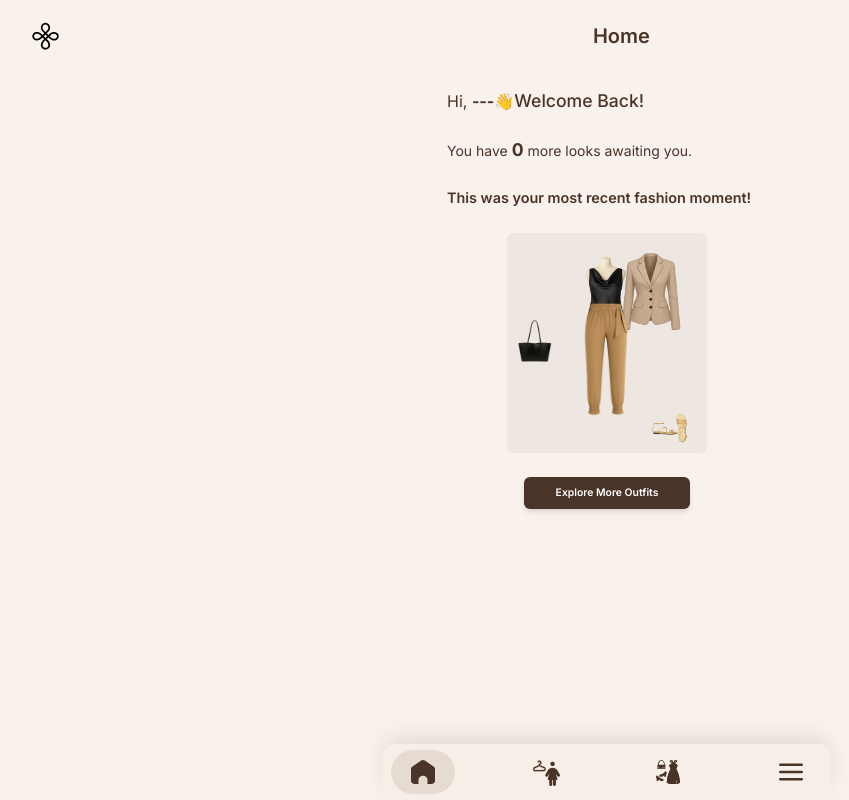
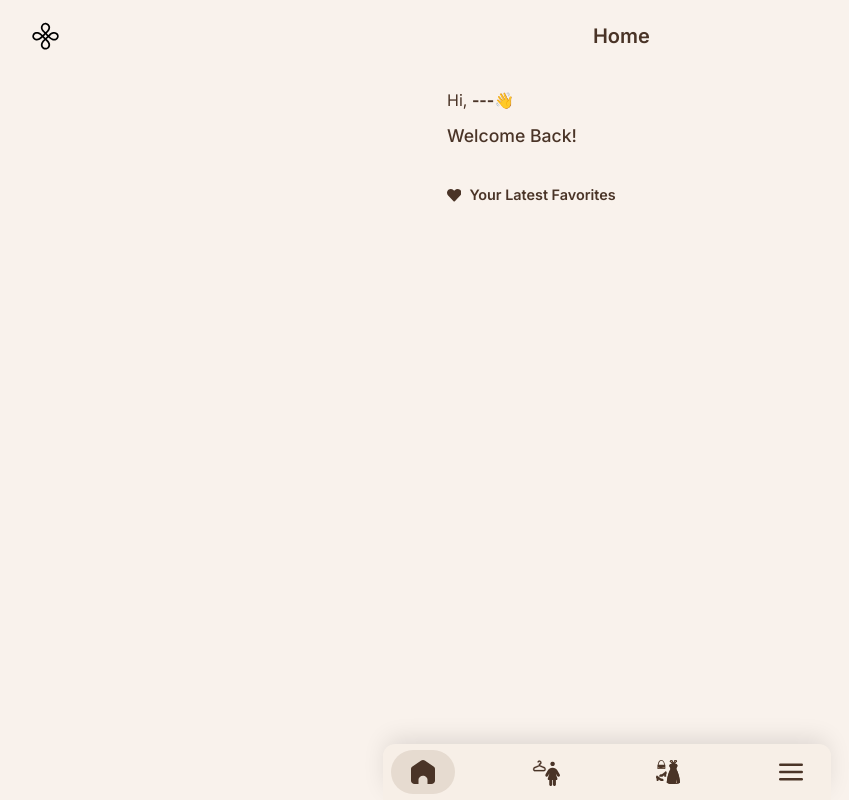
Before and after one commit to fatimahayuni/capsulify-aug2025, a Next.js app: page /home in a window 1280 px wide. Shown: the whole page, without its empty margins (33-882 px from the left). Built offline with nearby package versions, Linux system fonts and the light colour scheme; no server answers; the database is empty.

Commit message:
update homepage

```diff
--- a/app/(app-routes)/home/page.tsx
+++ b/app/(app-routes)/home/page.tsx
@@ -1,37 +1,19 @@
 'use client'
 import React, { useEffect, useState } from 'react'
 import { useUser } from '@clerk/nextjs'
-import Link from 'next/link'
 import Navbar from '@/app/components/Navbar'
-
-const outfitImages = [
-	'/assets/images/clothing-variations/rectangle/tops/black-satin-top.png',
-	'/assets/images/clothing-variations/rectangle/bottoms/taupe-tailored-pants.png',
-	'/assets/images/layers/beige-blazer.png',
-	'/assets/images/bags/black-tote.png',
-	'/assets/images/shoes/gold-strappy-sandals.png',
-]
+import { FaHeart } from 'react-icons/fa'
 
 export default function HomePage() {
 	// get username from clerk
 	const { user } = useUser()
 	const [username, setUsername] = useState<string | null>(null)
-	const [outfitCount, setOutfitCount] = useState(0)
 
 	useEffect(() => {
 		if (user) {
 			setUsername(user.username)
 		}
 	}, [user])
-
-	useEffect(() => {
-		if (typeof window !== 'undefined') {
-			const outfits = JSON.parse(
-				localStorage.getItem('userOutfits') || '[]'
-			)
-			setOutfitCount(outfits.length)
-		}
-	}, [])
 
 	return (
 		<div className='bg-primary flex flex-col relative'>
@@ -43,62 +25,24 @@ export default function HomePage() {
 						<span className='font-bold capitalize'>
 							{username ? username : '---'}
 						</span>
-						<span>👋</span>
-						<span className='text-[1.1rem] text-accent font-medium mb-4 text-left'>
+						<span>👋</span>{' '}
+						<span className='text-[1.1rem] text-accent font-medium mb-4 text-left block leading-12'>
 							Welcome Back!
 						</span>
 					</p>
 
-					<p className='text-[0.875rem] text-accent font-normal mb-6 mt-6 text-left leading-6 w-[90%]'>
+					{/* <p className='text-[0.875rem] text-accent font-normal mb-6 mt-6 text-left leading-6 w-[90%]'>
 						You have{' '}
 						<span className='font-bold text-[1.1rem]'>
 							{outfitCount.toLocaleString()}
 						</span>
 						{'  '}
-						more looks awaiting you.
+						looks awaiting you.
+					</p> */}
+					<p className='text-[0.9rem] text-accent font-semibold mb-6 mt-6 text-left flex items-center gap-2'>
+						<FaHeart />
+						Your Latest Favorites
 					</p>
-					<p className='text-[0.9rem] text-accent font-semibold mb-6 mt-6 text-left'>
-						This was your most recent fashion moment!
-					</p>
-					<div className='bg-secondary rounded-md py-4 px-4 mx-auto w-[200px] h-[220px] max-sm:w-[160px] max-sm:h-[220px] relative transition-all duration-300 ease-in-out'>
-						{/* Blazer (Layer) */}
-						<img
-							src={outfitImages[2]}
-							alt='Blazer'
-							className='absolute top-5 right-4 w-20 h-20 z-[2]'
-						/>
-						{/* Top */}
-						<img
-							src={outfitImages[0]}
-							alt='Top'
-							className='absolute top-1/10 left-1/2 -translate-x-[calc(50%+1px)] w-18 h-18 z-[3]'
-						/>
-						{/* Pants (Bottom) */}
-						<img
-							src={outfitImages[1]}
-							alt='Pants'
-							className='absolute top-3/10 left-1/2 -translate-x-[calc(50%+1px)] w-30 h-30 z-[4]'
-						/>
-						{/* Bag */}
-						<img
-							src={outfitImages[3]}
-							alt='Bag'
-							className='absolute top-1/2 left-1 w-12 h-12 z-[1] -translate-y-1/2'
-						/>
-						{/* Shoes */}
-						<img
-							src={outfitImages[4]}
-							alt='Shoes'
-							className='absolute bottom-1 right-4 w-10 h-10 z-[1]'
-						/>
-					</div>
-					<div className='flex justify-center mt-6'>
-						<Link href='/outfits'>
-							<button className='bg-accent text-white px-8 py-2 rounded-md shadow-md hover:bg-accent-2 transition-colors font-semibold text-[0.65rem]'>
-								Explore More Outfits
-							</button>
-						</Link>
-					</div>
 				</div>
 			</main>
 		</div>
```
